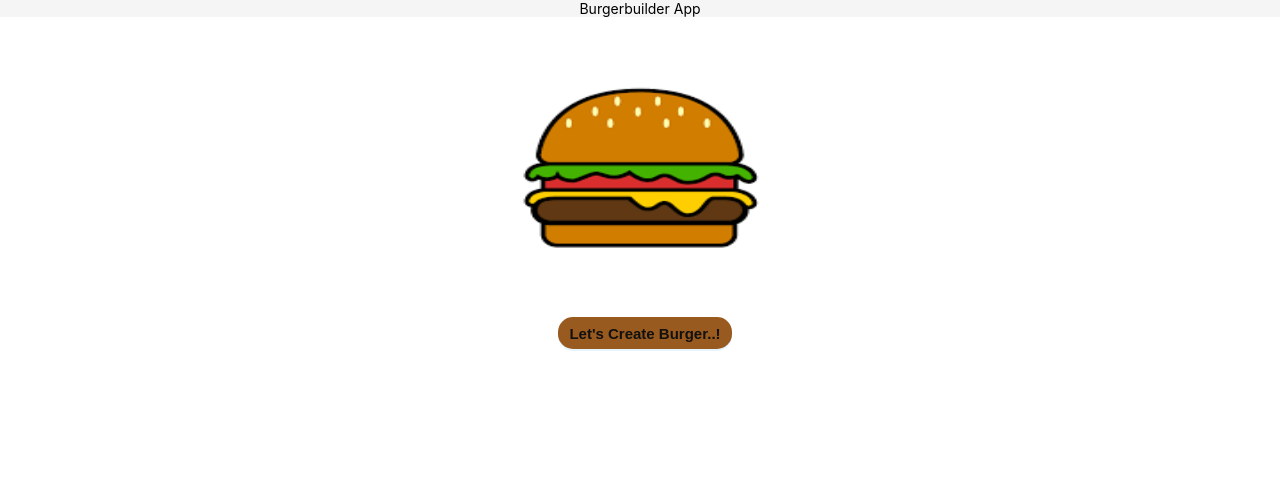
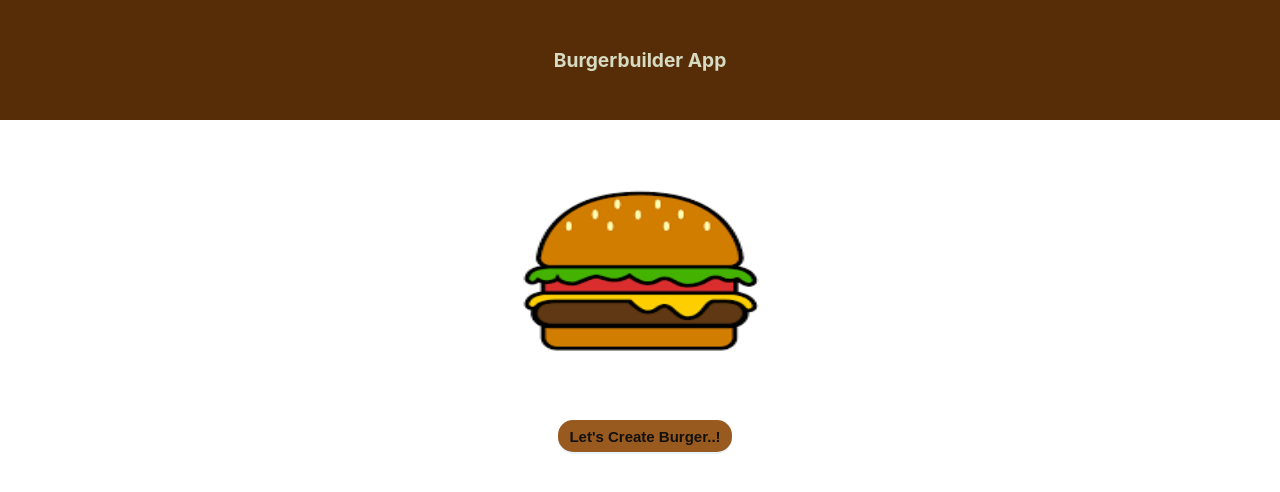
Before and after one commit to Priyav2001/Burger-Builder-App, a React (Create React App) app: page / in a window 1280 px wide. Shown: the top 492 px of the page. Built offline with nearby package versions, Linux system fonts and the light colour scheme.

Commit message:
Update Navbar.css

```diff
--- a/src/components/Navbar.css
+++ b/src/components/Navbar.css
@@ -42,6 +42,11 @@
 
 
 }
+/* .button1{
+    .ant-button{
+        border-radius: 45px;
+      }
+} */
 .button1{
     font-size: 15px;
     font-weight: bold;
@@ -51,5 +56,30 @@
     border-radius: 15px;
     padding: 10px;
     margin-left: 10px;
-    color:rgb(18, 17, 15)
+    color:rgb(18, 17, 15);
 }
+
+.layout{
+    background-color: #572d08;
+    height: 15vh;
+    display: flex;
+    align-items: center;
+    font-size: 1.2rem;
+    padding: 0.5rem 26rem;
+    color:rgb(214, 219, 194);
+    text-align: center;
+    justify-content: center;
+    display: flex;
+    font-weight: bold;
+}
+/* .Burger{
+    font-size: 15px;
+    font-weight: bold;
+    font-family: Arial, Helvetica, sans-serif;
+    text-align: center;
+    background-color: rgb(153, 90, 31);
+    border-radius: 15px;
+    padding: 10px;
+    margin-left: 400px;
+    color:rgb(18, 17, 15);
+} */
```
